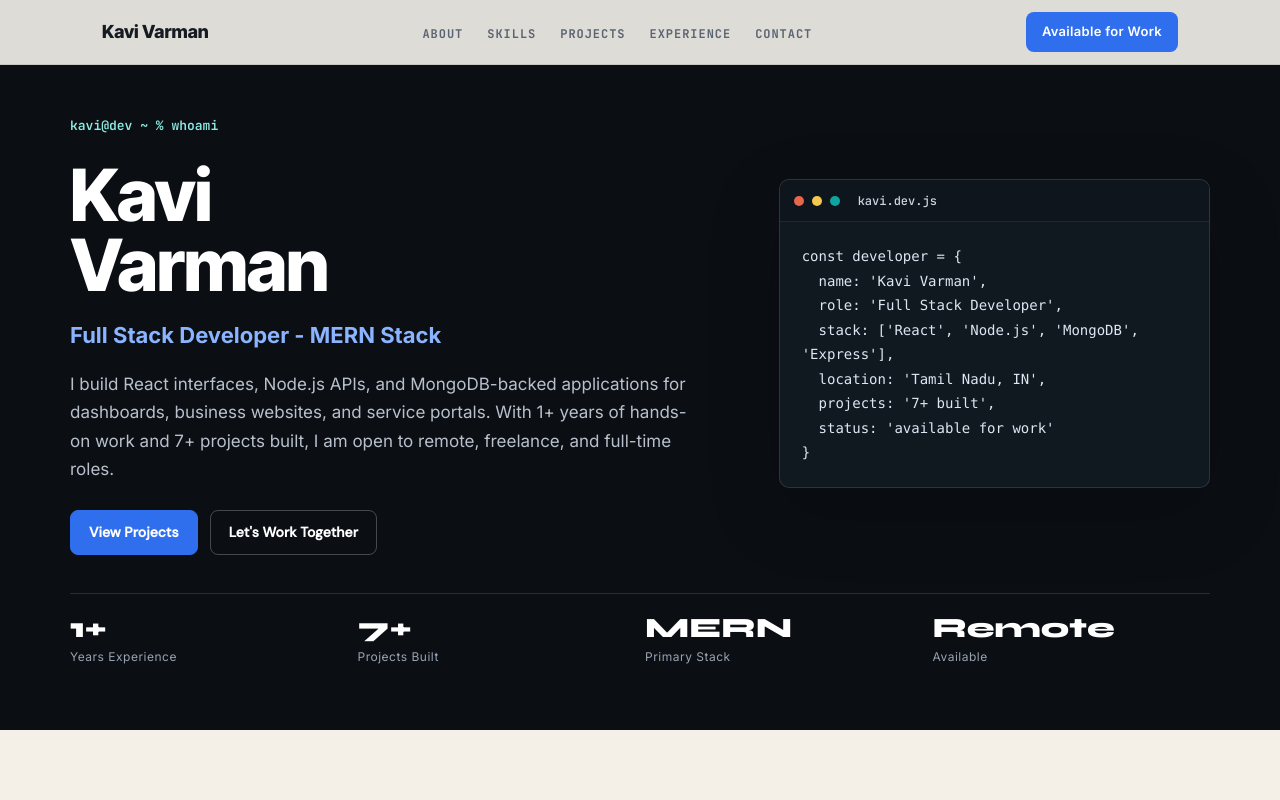
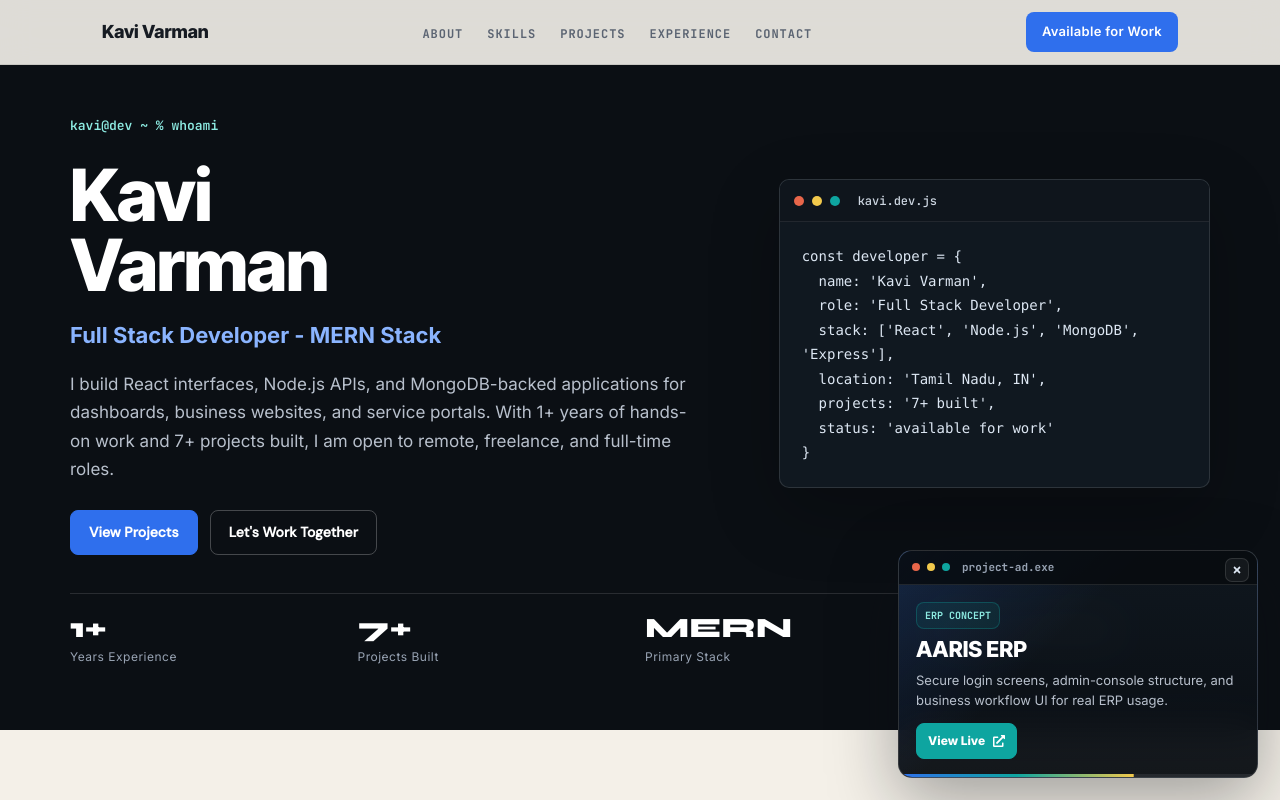
Before and after one commit to Kavivarman-Developer/React-Portfolio, a React (Vite) app in the folder client/: page /projects in a window 1280 px wide. Shown: the top 800 px of the page. Built offline with nearby package versions, Linux system fonts and the light colour scheme.

Commit message:
advertisement logic implemted

```diff
--- /dev/null
+++ b/client/src/components/ProjectSpotlight.jsx
@@ -0,0 +1,65 @@
+import { useEffect, useState } from "react";
+import { FaExternalLinkAlt, FaTimes } from "react-icons/fa";
+import { PROJECT_ADS } from "./portfolioData";
+
+const ROTATE_MS = 10000;
+
+const ProjectSpotlight = () => {
+  const [activeIndex, setActiveIndex] = useState(0);
+  const [isVisible, setIsVisible] = useState(true);
+  const activeAd = PROJECT_ADS[activeIndex];
+  const hasDemo = activeAd.demo && activeAd.demo !== "#";
+
+  useEffect(() => {
+    const timer = window.setInterval(() => {
+      setActiveIndex((current) => (current + 1) % PROJECT_ADS.length);
+      setIsVisible(true);
+    }, ROTATE_MS);
+
+    return () => window.clearInterval(timer);
+  }, []);
+
+  if (!isVisible) {
+    return null;
+  }
+
+  return (
+    <aside className="project-spotlight" aria-live="polite" aria-label={`${activeAd.projectTitle} project advertisement`}>
+      <button
+        className="spotlight-close"
+        type="button"
+        onClick={() => setIsVisible(false)}
+        aria-label="Close project spotlight"
+      >
+        <FaTimes />
+      </button>
+
+      <div className="spotlight-window">
+        <span />
+        <span />
+        <span />
+        <strong>project-ad.exe</strong>
+      </div>
+
+      <div className="spotlight-body">
+        <div className="spotlight-kicker">{activeAd.kicker}</div>
+        <h3>{activeAd.title}</h3>
+        <p>{activeAd.copy}</p>
+
+        {hasDemo ? (
+          <a className="spotlight-link" href={activeAd.demo} target="_blank" rel="noreferrer">
+            View Live <FaExternalLinkAlt />
+          </a>
+        ) : (
+          <span className="spotlight-status">Case study in progress</span>
+        )}
+      </div>
+
+      <div className="spotlight-progress" key={activeAd.projectTitle}>
+        <span />
+      </div>
+    </aside>
+  );
+};
+
+export default ProjectSpotlight;
--- a/client/src/components/portfolio.css
+++ b/client/src/components/portfolio.css
@@ -3084,3 +3084,203 @@
       grid-template-columns: 1fr;
     }
   }
+
+  /* Project spotlight ads */
+  .project-spotlight {
+    position: fixed;
+    right: 22px;
+    bottom: 22px;
+    z-index: 90;
+    width: min(360px, calc(100vw - 32px));
+    overflow: hidden;
+    border: 1px solid rgba(255,255,255,0.14);
+    border-radius: 14px;
+    background:
+      linear-gradient(135deg, rgba(47,111,237,0.18), transparent 42%),
+      linear-gradient(180deg, rgba(16,24,32,0.96), rgba(10,14,19,0.96));
+    color: #F8FAFC;
+    box-shadow: 0 22px 68px rgba(11,15,20,0.36);
+    backdrop-filter: blur(18px);
+    animation: spotlightIn 360ms ease-out;
+  }
+
+  .spotlight-window {
+    display: flex;
+    align-items: center;
+    gap: 7px;
+    min-height: 34px;
+    padding: 0 44px 0 13px;
+    border-bottom: 1px solid rgba(255,255,255,0.1);
+    background: rgba(7,10,14,0.82);
+    color: #98A3B3;
+    font-family: "JetBrains Mono", Consolas, monospace;
+    font-size: 11px;
+  }
+
+  .spotlight-window span {
+    width: 8px;
+    height: 8px;
+    border-radius: 50%;
+    background: #E8664A;
+  }
+
+  .spotlight-window span:nth-child(2) {
+    background: #F2C94C;
+  }
+
+  .spotlight-window span:nth-child(3) {
+    background: #0EA5A0;
+  }
+
+  .spotlight-window strong {
+    margin-left: 5px;
+    font-weight: 700;
+  }
+
+  .spotlight-close {
+    position: absolute;
+    top: 7px;
+    right: 8px;
+    z-index: 2;
+    display: grid;
+    place-items: center;
+    width: 24px;
+    height: 24px;
+    border: 1px solid rgba(255,255,255,0.12);
+    border-radius: 7px;
+    background: rgba(255,255,255,0.05);
+    color: #DDE7F3;
+    font-size: 10px;
+    transition: background-color 180ms ease, color 180ms ease, transform 180ms ease;
+  }
+
+  .spotlight-close:hover {
+    background: rgba(255,255,255,0.12);
+    color: #fff;
+    transform: translateY(-1px);
+  }
+
+  .spotlight-body {
+    padding: 16px 17px 15px;
+  }
+
+  .spotlight-kicker {
+    display: inline-flex;
+    margin-bottom: 9px;
+    padding: 5px 8px;
+    border: 1px solid rgba(14,165,160,0.3);
+    border-radius: 8px;
+    background: rgba(14,165,160,0.1);
+    color: #8DEBE2;
+    font-family: "JetBrains Mono", Consolas, monospace;
+    font-size: 10px;
+    font-weight: 800;
+    text-transform: uppercase;
+  }
+
+  .spotlight-body h3 {
+    color: #fff;
+    font-family: "Inter Tight", "Syne", Inter, sans-serif;
+    font-size: 22px;
+    font-weight: 800;
+    letter-spacing: 0;
+    line-height: 1.08;
+    margin-bottom: 8px;
+  }
+
+  .spotlight-body p {
+    color: #B8C0CC;
+    font-size: 13px;
+    line-height: 1.55;
+    margin-bottom: 13px;
+  }
+
+  .spotlight-link,
+  .spotlight-status {
+    display: inline-flex;
+    align-items: center;
+    gap: 8px;
+    min-height: 34px;
+    padding: 8px 11px;
+    border-radius: 8px;
+    font-size: 12px;
+    font-weight: 800;
+  }
+
+  .spotlight-link {
+    border: 1px solid #0EA5A0;
+    background: #0EA5A0;
+    color: #fff;
+    text-decoration: none;
+    transition: background-color 180ms ease, border-color 180ms ease, transform 180ms ease;
+  }
+
+  .spotlight-link:hover {
+    background: #0B8D89;
+    border-color: #0B8D89;
+    transform: translateY(-1px);
+  }
+
+  .spotlight-status {
+    border: 1px solid rgba(255,255,255,0.14);
+    color: #DDE7F3;
+  }
+
+  .spotlight-progress {
+    height: 3px;
+    overflow: hidden;
+    background: rgba(255,255,255,0.08);
+  }
+
+  .spotlight-progress span {
+    display: block;
+    width: 100%;
+    height: 100%;
+    background: linear-gradient(90deg, #2F6FED, #0EA5A0, #F2C94C);
+    transform-origin: left;
+    animation: spotlightProgress 10s linear forwards;
+  }
+
+  @keyframes spotlightIn {
+    from {
+      opacity: 0;
+      transform: translateY(14px) scale(0.98);
+    }
+    to {
+      opacity: 1;
+      transform: translateY(0) scale(1);
+    }
+  }
+
+  @keyframes spotlightProgress {
+    from {
+      transform: scaleX(0);
+    }
+    to {
+      transform: scaleX(1);
+    }
+  }
+
+  @media (max-width: 768px) {
+    .project-spotlight {
+      right: 16px;
+      bottom: 16px;
+      width: calc(100vw - 32px);
+      border-radius: 12px;
+    }
+
+    .spotlight-body {
+      padding: 14px;
+    }
+
+    .spotlight-body h3 {
+      font-size: 19px;
+    }
+  }
+
+  @media (prefers-reduced-motion: reduce) {
+    .project-spotlight,
+    .spotlight-progress span {
+      animation: none;
+    }
+  }
--- a/client/src/components/portfolioData.jsx
+++ b/client/src/components/portfolioData.jsx
@@ -17,6 +17,7 @@ import projectAI from "../assets/exclusiveOfferCardImg1.png";
 import projectDashboard from "../assets/exclusiveOfferCardImg2.png";
 
 const projectArris = "https://image.thum.io/get/width/1400/crop/850/https://arris-website.vercel.app/";
+const projectAarisErp = "https://image.thum.io/get/width/1400/crop/850/https://aaris-erp.vercel.app/login";
 
 export const PROJECTS = [
   {
@@ -31,6 +32,16 @@ export const PROJECTS = [
   },
   {
     num: "02",
+    color: "#0ea5e9",
+    image: projectAarisErp,
+    title: "AARIS ERP",
+    desc: "A secure ERP login and business console concept with authentication-ready screens, clean form UX, and admin workflow foundations.",
+    stack: [["React", "cyan"], ["ERP UI", "violet"], ["Auth Flow", "green"], ["Vercel", "pink"]],
+    github: "#",
+    demo: "https://aaris-erp.vercel.app/login",
+  },
+  {
+    num: "03",
     color: "#0f766e",
     image: projectArris,
     title: "AARIS Group Website",
@@ -40,7 +51,7 @@ export const PROJECTS = [
     demo: "https://arris-website.vercel.app/",
   },
   {
-    num: "03",
+    num: "04",
     color: "#9333ea",
     image: projectAI,
     title: "Learning Platform UI",
@@ -50,13 +61,51 @@ export const PROJECTS = [
     demo: "#",
   },
   {
-    num: "04",
+    num: "05",
     color: "#ea580c",
     image: projectDashboard,
     title: "Operations Dashboard",
     desc: "A dashboard-style interface for viewing activity, reports, and team metrics with a clear information hierarchy.",
     stack: [["React", "cyan"], ["Socket.IO", "violet"], ["REST API", "green"], ["Framer Motion", "pink"]],
     github: "#",
+    demo: "#",
+  },
+];
+
+export const PROJECT_ADS = [
+  {
+    kicker: "ERP Concept",
+    title: "AARIS ERP",
+    copy: "Secure login screens, admin-console structure, and business workflow UI for real ERP usage.",
+    projectTitle: "AARIS ERP",
+    demo: "https://aaris-erp.vercel.app/login",
+  },
+  {
+    kicker: "Business Website",
+    title: "AARIS Group Website",
+    copy: "Service-focused website design with responsive pages, clear navigation, and direct contact actions.",
+    projectTitle: "AARIS Group Website",
+    demo: "https://arris-website.vercel.app/",
+  },
+  {
+    kicker: "Dashboard UI",
+    title: "SAP Frontend Project",
+    copy: "Data-heavy business screens built with React, reusable layouts, and production deployment polish.",
+    projectTitle: "SAP Frontend Project",
+    demo: "https://sap-project-frontend-eight.vercel.app/",
+  },
+  {
+    kicker: "MERN App",
+    title: "Learning Platform UI",
+    copy: "Course, progress, and admin-friendly content screens designed for scalable learning products.",
+    projectTitle: "Learning Platform UI",
+    demo: "#",
+  },
+  {
+    kicker: "Realtime Ops",
+    title: "Operations Dashboard",
+    copy: "Reporting, metrics, and activity views shaped for teams that need fast operational clarity.",
+    projectTitle: "Operations Dashboard",
     demo: "#",
   },
 ];
--- a/client/src/pages/Home.jsx
+++ b/client/src/pages/Home.jsx
@@ -6,6 +6,7 @@ import Experience from "../components/Experience";
 import Hero from "../components/Hero";
 import Navbar from "../components/Navbar";
 import PortfolioEffects from "../components/PortfolioEffects";
+import ProjectSpotlight from "../components/ProjectSpotlight";
 import Projects from "../components/Projects";
 import Services from "../components/Services";
 import SiteFooter from "../components/SiteFooter";
@@ -28,6 +29,7 @@ const Home = () => {
       <ContactForm />
       <SiteFooter />
       <BackToTop />
+      <ProjectSpotlight />
     </div>
   );
 };
```
